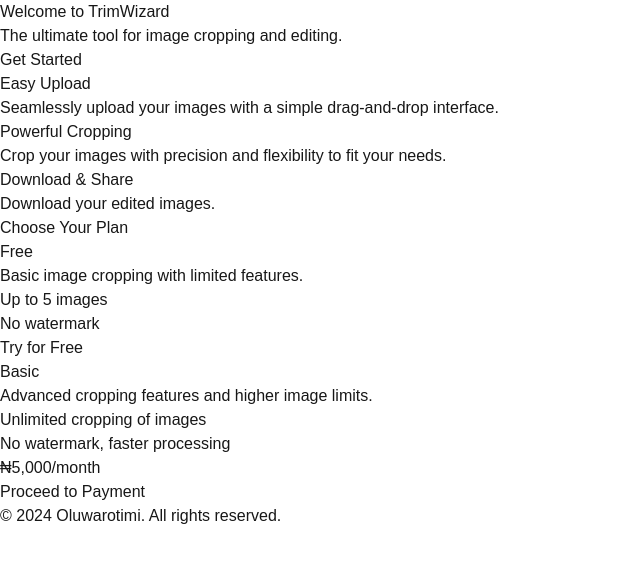
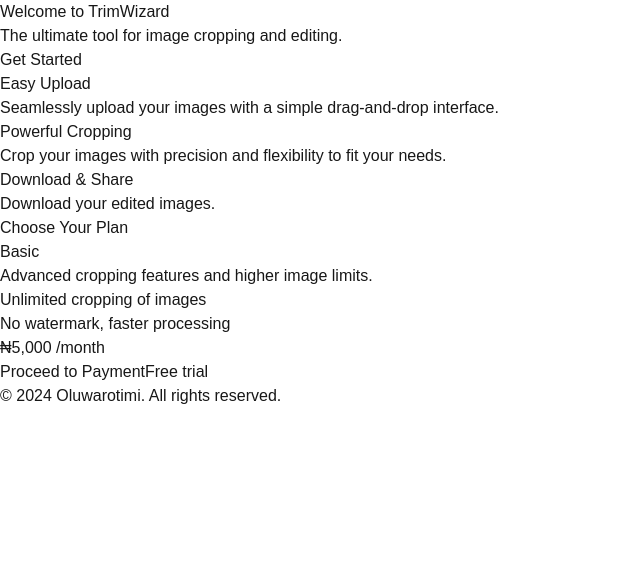
Before and after one commit to oluwarotimii/TrimWizard, a Next.js app: page / in a window 1280 px wide. Shown: the top 562 px of the page, without its empty margins (0-640 px from the left). Built offline with nearby package versions, Linux system fonts and the light colour scheme.

Commit message:
pay auth

```diff
--- a/src/app/page.js
+++ b/src/app/page.js
@@ -5,18 +5,8 @@
   const pricingPlans = [
     {
       id: 1,
-      planName: 'Free',
-      price: 'Try for Free',
-      features: {
-        description: 'Basic image cropping with limited features.',
-        details: ['Up to 5 images', 'No watermark'],
-      },
-      account: 'Account No: 123456789',
-    },
-    {
-      id: 2,
       planName: 'Basic',
-      price: '₦5,000/month',
+      price: '₦5,000 /month',
       features: {
         description: 'Advanced cropping features and higher image limits.',
         details: ['Unlimited cropping of images', 'No watermark, faster processing'],
@@ -72,7 +62,7 @@
    {/* Pricing Section */}
 <section className="w-full max-w-6xl mx-auto px-6 md:px-12 py-16 text-gray-800 text-center">
   <h2 className="text-4xl font-bold mb-8">Choose Your Plan</h2>
-  <div className="flex flex-col md:flex-row justify-center items-center md:space-x-6 mb-10"> {/* Add margin-bottom here */}
+  <div className="flex flex-col md:flex-row justify-center items-center md:space-x-6 mb-10">
     {pricingPlans.map((plan, index) => (
       <PriceCard
         key={index}
@@ -85,10 +75,17 @@
     ))}
   </div>
   <Link
-    href="/pay"  // corrected from "/pay" to "/payment"
+    href="/pay"
     className="bg-white text-blue-500 px-6 py-3 rounded-lg shadow-lg text-lg font-semibold mt-6"
   >
     Proceed to Payment
+  </Link>
+
+  <Link
+    href="/trimmer"
+    className="bg-white text-blue-500  mx-5 px-6 py-3 rounded-lg shadow-lg text-lg font-semibold mt-6"
+  >
+    Free trial
   </Link>
 </section>
 
--- a/src/components/priceCard.js
+++ b/src/components/priceCard.js
@@ -6,9 +6,9 @@
         <h3 className="text-2xl font-bold mb-4">{planName}</h3>
         <p className="text-lg mb-4">{features.description}</p>
         {features.details.map((detail, index) => (
-          <p key={index} className="text-lg font-semibold mb-4">{detail}</p>
+          <p key={index} className="text-lg my-15 font-semibold mb-4">{detail}</p>
         ))}
-        <Link href={link} className={`bg-${color}-600 text-white px-6 py-3 rounded-lg shadow-lg text-lg font-semibold transition-transform transform hover:scale-105`}>
+        <Link href={link} className={`bg-${color}-600 text-white px-6 py-3  rounded-lg shadow-lg text-lg font-semibold transition-transform transform hover:scale-105`}>
           {price}
         </Link>
       </div>
```
